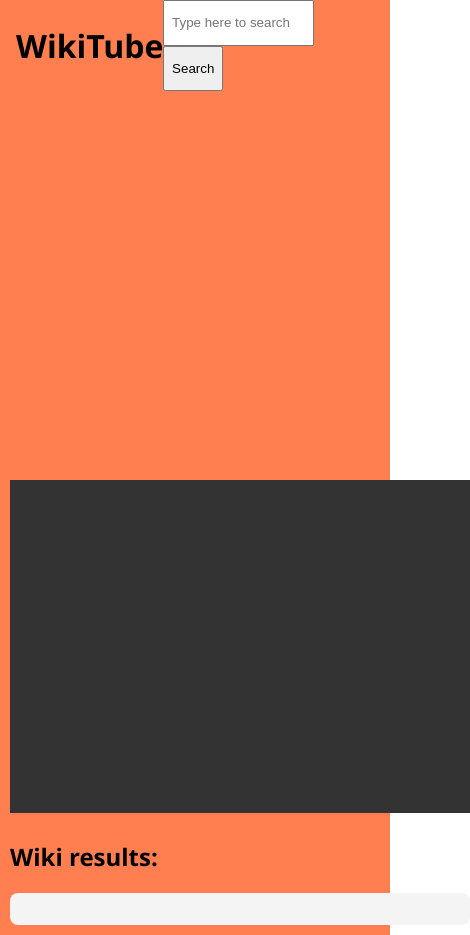
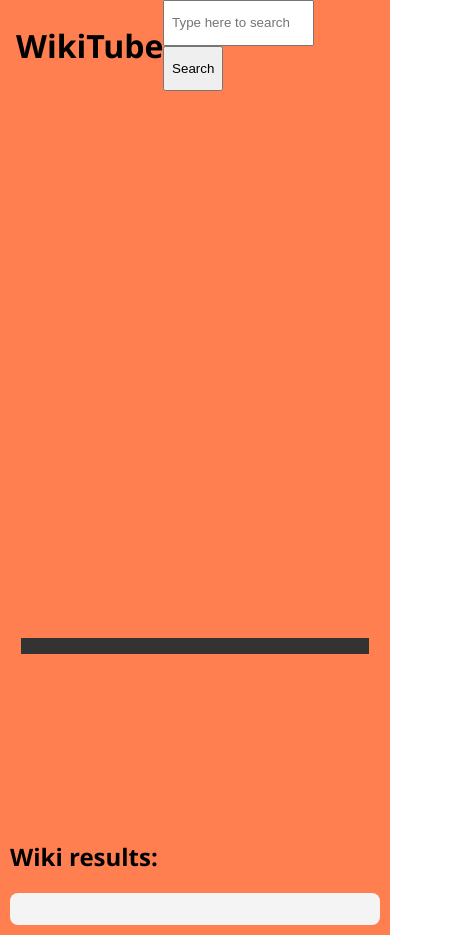
Before and after one commit to Farhan-Ganayim/WikiTube, a plain HTML site: page index.html in a window 390 px wide. Shown: the whole page, 470 px wide, since content can reach past the window. Drawn offline with Linux system fonts and the light colour scheme; no server answers.

Commit message:
Add style for small screens

```diff
--- a/css/mq.css
+++ b/css/mq.css
@@ -34,7 +34,12 @@
         grid-row: 2;
     }
 
+    iframe {
+        width: 85vw;
+    }
 
-
-
+    .video-list {
+        width: 85vw;
+        place-self: center;
+    }
 }
```
